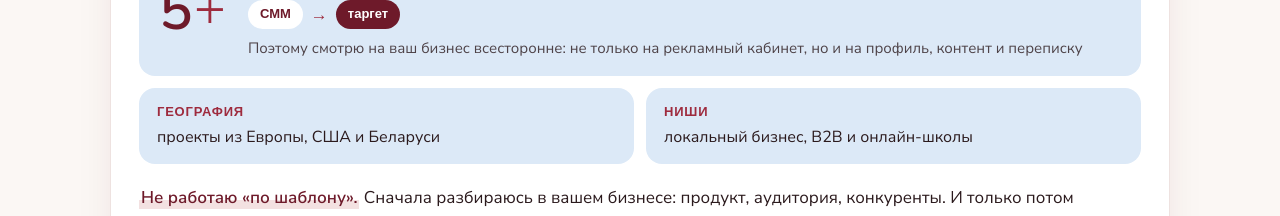
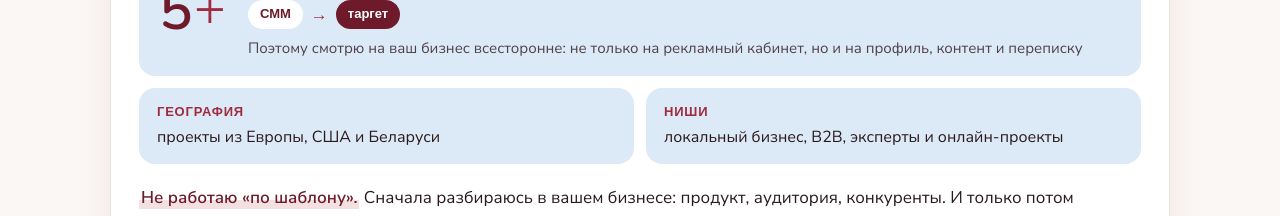
Before and after one commit to Culifox/culifox.github.io, a plain HTML site: page для-публикации/index.html in a window 1280 px wide. Shown: the part 1220-1436 px from the top of the page. Drawn offline with nearby package versions, Linux system fonts and the light colour scheme; a web font is replaced by a local one.

Commit message:
Add files via upload

```diff
--- a/для-публикации/index.html
+++ b/для-публикации/index.html
@@ -78,7 +78,7 @@
       </div>
       <div class="about-facts">
         <div><b>География</b><span>проекты из Европы, США и Беларуси</span></div>
-        <div><b>Ниши</b><span>локальный бизнес, B2B и онлайн-школы</span></div>
+        <div><b>Ниши</b><span>локальный бизнес, B2B, эксперты и онлайн-проекты</span></div>
       </div>
       <p><strong class="hl">Не работаю «по шаблону».</strong> Сначала разбираюсь в вашем бизнесе: продукт, аудитория, конкуренты. И только потом собираю решение, которое подходит именно вам</p>
       <p><strong class="hl">Постоянно учусь и тестирую новые подходы</strong>, чтобы ваша реклама работала по актуальным правилам, а не по прошлогодним схемам</p>
```
